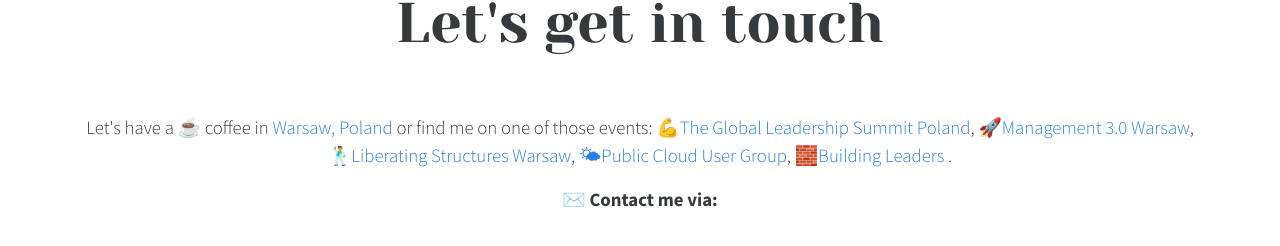
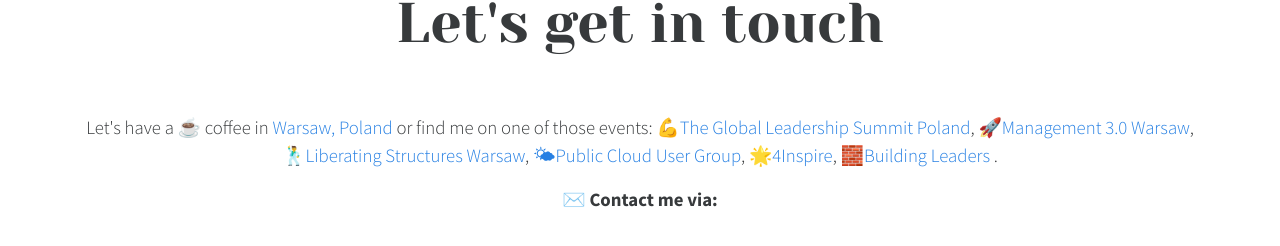
Before and after one commit to pawel-tomkiel/pawel-tomkiel.github.io, a plain HTML site: page index.html in a window 1280 px wide. Shown: the part 6683-6929 px from the top of the page. Drawn offline with nearby package versions, Linux system fonts and the light colour scheme.

Commit message:
added 4inspire

```diff
--- a/index.html
+++ b/index.html
@@ -467,6 +467,7 @@
         <a target="_blank" href="https://www.meetup.com/pl-PL/Management-3-0-Meetup-Warsaw/">🚀Management 3.0 Warsaw</a>,
         <a target="_blank" href="https://www.meetup.com/Liberating-Structures-User-Group-Poland-Warszawa/">🕺Liberating Structures Warsaw</a>,
         <a target="_blank" href="https://www.meetup.com/pl-PL/publiccloudpl/">🌤Public Cloud User Group</a>,
+        <a target="_blank" href="https://www.4results.pl/klub4results/">🌟4Inspire</a>,
         <a target="_blank" href="http://budujacliderow.pl/">🧱Building Leaders</a>
         .
       </p>
```
